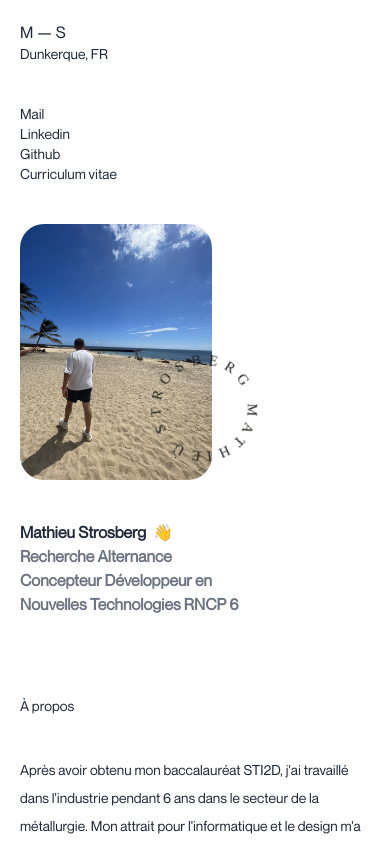
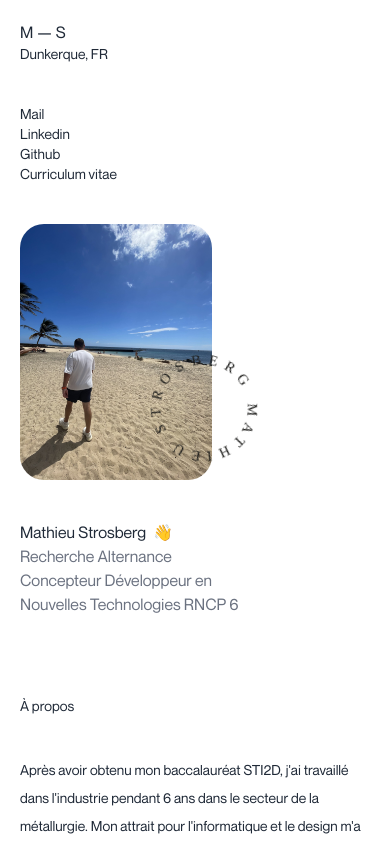
Before and after one commit to mathieustrosberg/folio-24, a React (Vite) app: page / in a window 390 px wide. Shown: the top 844 px of the page. Built offline with nearby package versions, Linux system fonts and the light colour scheme.

Commit message:
Fix font weight inconsistency and remove button focus outline

```diff
--- a/src/composants/CardTilt.jsx
+++ b/src/composants/CardTilt.jsx
@@ -61,7 +61,11 @@ const CardTilt = ({ project }) => {
             <form method="dialog">
               <button>
                 <div className="bg-slate-100 rounded-full p-3">
-                  <img className="w-6 h-auto" src={Close} alt="Close" />
+                  <img
+                    className="w-6 h-auto outline-none"
+                    src={Close}
+                    alt="Close"
+                  />
                 </div>
               </button>
             </form>
--- a/src/sections/ProfileCard.jsx
+++ b/src/sections/ProfileCard.jsx
@@ -94,7 +94,7 @@ const ProfileCard = () => {
         </div>
 
         <div>
-          <h1 className="font-bold md:text-lg lg:text-xl">
+          <h1 className="font-medium md:text-lg lg:text-xl">
             Mathieu Strosberg <div className="swinging-emoji ml-1">👋</div>
             <br />
             <span className="text-gray-500">
```
Also changed, not shown: src/assets/svg/icon.svg.
